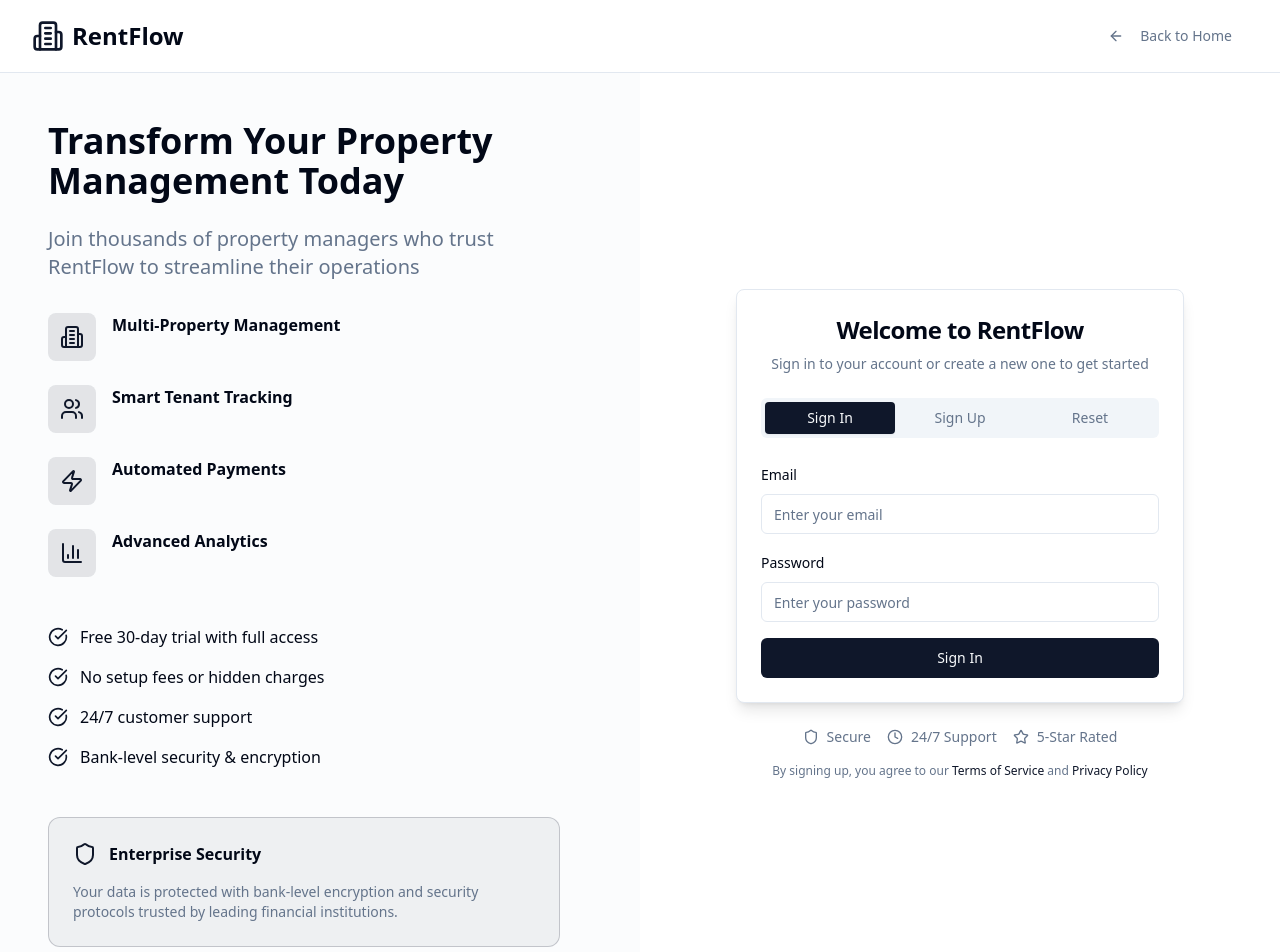
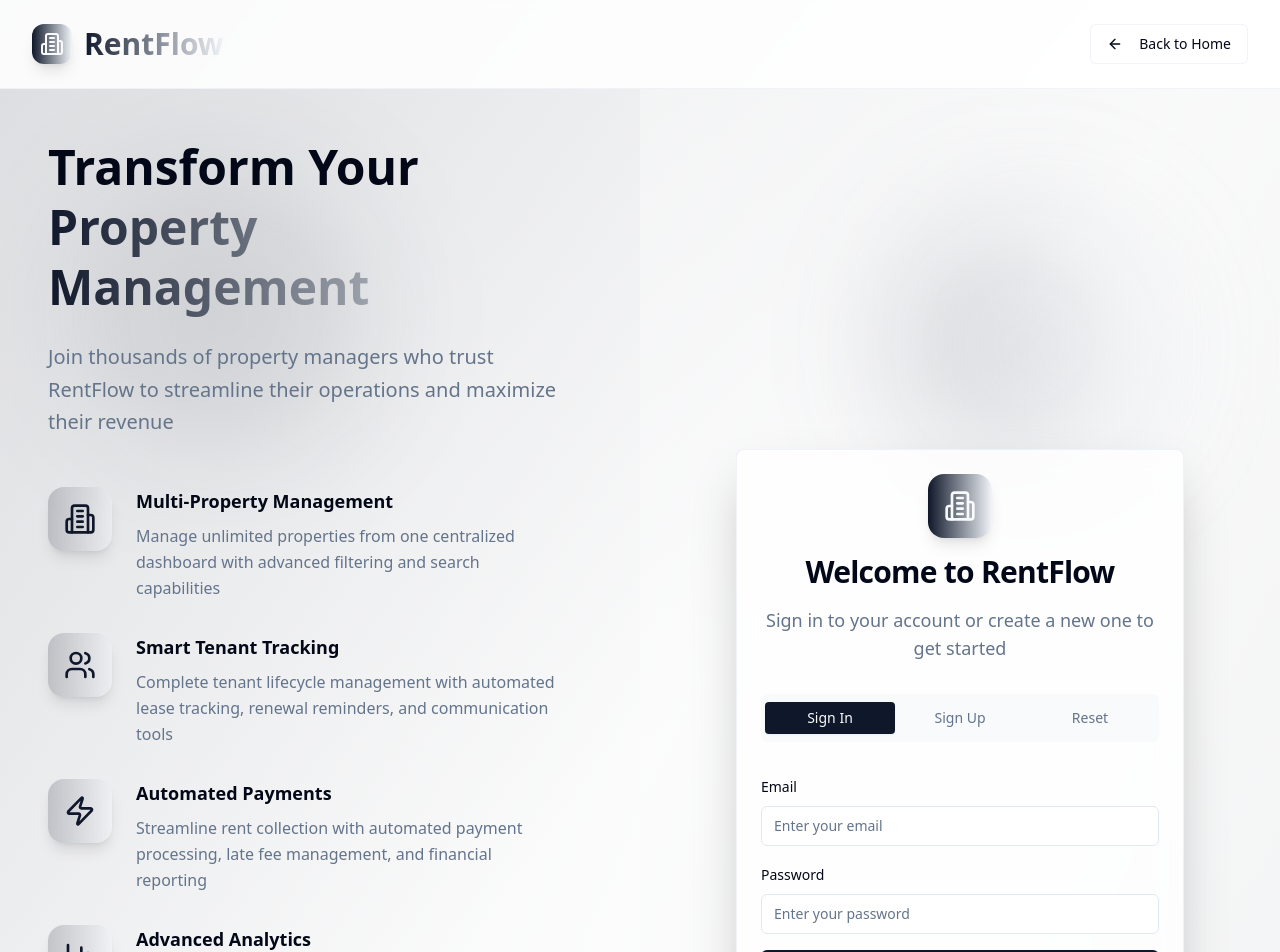
Before and after one commit to addy6361/rent-roll-revolution, a React (Vite) app: page /auth in a window 1280 px wide. Shown: the top 952 px of the page. Built offline with nearby package versions, Linux system fonts and the light colour scheme.

Commit message:
Fix: Auth page feature description error
The error "Property 'desc' does not exist on type" in Auth.tsx is fixed by correcting the property name to 'description' in the features array.

```diff
--- a/src/pages/Auth.tsx
+++ b/src/pages/Auth.tsx
@@ -20,7 +20,7 @@ export const Auth: React.FC = () => {
 
   if (loading) {
     return (
-      <div className="min-h-screen flex items-center justify-center bg-background">
+      <div className="min-h-screen flex items-center justify-center bg-gradient-to-br from-primary/20 via-background to-secondary/20">
         <div className="animate-spin rounded-full h-8 w-8 border-b-2 border-primary"></div>
       </div>
     );
@@ -89,24 +89,24 @@ export const Auth: React.FC = () => {
 
   const features = [
     {
-      icon: <Building2 className="h-6 w-6" />,
+      icon: <Building2 className="h-8 w-8" />,
       title: "Multi-Property Management",
-      description: "Manage unlimited properties from one dashboard"
+      description: "Manage unlimited properties from one centralized dashboard with advanced filtering and search capabilities"
     },
     {
-      icon: <Users className="h-6 w-6" />,
+      icon: <Users className="h-8 w-8" />,
       title: "Smart Tenant Tracking",
-      description: "Complete tenant lifecycle management"
+      description: "Complete tenant lifecycle management with automated lease tracking, renewal reminders, and communication tools"
     },
     {
-      icon: <Zap className="h-6 w-6" />,
+      icon: <Zap className="h-8 w-8" />,
       title: "Automated Payments",
-      description: "Streamline rent collection with automation"
+      description: "Streamline rent collection with automated payment processing, late fee management, and financial reporting"
     },
     {
-      icon: <BarChart3 className="h-6 w-6" />,
+      icon: <BarChart3 className="h-8 w-8" />,
       title: "Advanced Analytics",
-      description: "Real-time insights and performance metrics"
+      description: "Real-time insights and performance metrics with customizable reports and revenue forecasting"
     }
   ];
 
@@ -118,19 +118,23 @@ export const Auth: React.FC = () => {
   ];
 
   return (
-    <div className="min-h-screen bg-background">
+    <div className="min-h-screen bg-gradient-to-br from-primary/10 via-background to-secondary/10">
       {/* Header */}
-      <div className="border-b border-border">
-        <div className="max-w-7xl mx-auto px-4 sm:px-6 lg:px-8 py-4">
+      <div className="border-b border-border/50 bg-background/80 backdrop-blur-sm">
+        <div className="max-w-7xl mx-auto px-4 sm:px-6 lg:px-8 py-6">
           <div className="flex items-center justify-between">
-            <div className="flex items-center space-x-2">
-              <Building2 className="h-8 w-8 text-primary" />
-              <span className="text-2xl font-bold text-foreground">RentFlow</span>
+            <div className="flex items-center space-x-3">
+              <div className="w-10 h-10 bg-gradient-to-r from-primary to-secondary rounded-xl flex items-center justify-center shadow-lg">
+                <Building2 className="h-6 w-6 text-primary-foreground" />
+              </div>
+              <span className="text-3xl font-bold bg-gradient-to-r from-primary to-secondary bg-clip-text text-transparent">
+                RentFlow
+              </span>
             </div>
             <Button
-              variant="ghost"
+              variant="outline"
               onClick={() => navigate('/')}
-              className="text-muted-foreground hover:text-foreground"
+              className="border-border/50 hover:bg-accent/50 backdrop-blur-sm"
             >
               <ArrowLeft className="mr-2 h-4 w-4" />
               Back to Home
@@ -140,100 +144,119 @@ export const Auth: React.FC = () => {
       </div>
 
       {/* Main Content */}
-      <div className="flex-1 flex">
+      <div className="flex-1 flex min-h-[calc(100vh-100px)]">
         {/* Left Side - Features */}
-        <div className="hidden lg:flex lg:w-1/2 bg-muted/30 p-12 flex-col justify-center">
-          <div className="max-w-lg">
-            <h2 className="text-4xl font-bold text-foreground mb-6">
-              Transform Your Property Management Today
+        <div className="hidden lg:flex lg:w-1/2 p-12 flex-col justify-center relative overflow-hidden">
+          {/* Background Elements */}
+          <div className="absolute inset-0 bg-gradient-to-br from-primary/5 to-secondary/5"></div>
+          <div className="absolute top-20 left-20 w-72 h-72 bg-primary/10 rounded-full blur-3xl"></div>
+          <div className="absolute bottom-20 right-20 w-72 h-72 bg-secondary/10 rounded-full blur-3xl"></div>
+
+          <div className="relative z-10 max-w-lg">
+            <h2 className="text-5xl font-bold text-foreground mb-6 leading-tight">
+              Transform Your
+              <span className="block bg-gradient-to-r from-primary to-secondary bg-clip-text text-transparent">
+                Property Management
+              </span>
             </h2>
-            <p className="text-xl text-muted-foreground mb-8">
-              Join thousands of property managers who trust RentFlow to streamline their operations
+            <p className="text-xl text-muted-foreground mb-12 leading-relaxed">
+              Join thousands of property managers who trust RentFlow to streamline their operations and maximize their revenue
             </p>
 
-            <div className="space-y-6 mb-12">
+            <div className="space-y-8 mb-12">
               {features.map((feature, index) => (
-                <div key={index} className="flex items-start gap-4">
-                  <div className="w-12 h-12 rounded-lg bg-primary/10 flex items-center justify-center flex-shrink-0">
+                <div key={index} className="flex items-start gap-6 group">
+                  <div className="w-16 h-16 rounded-2xl bg-gradient-to-r from-primary/20 to-secondary/20 flex items-center justify-center flex-shrink-0 group-hover:scale-110 transition-transform duration-300 shadow-lg">
                     <div className="text-primary">
                       {feature.icon}
                     </div>
                   </div>
                   <div>
-                    <h3 className="font-semibold text-foreground mb-1">{feature.title}</h3>
-                    <p className="text-muted-foreground text-sm">{feature.desc}</p>
+                    <h3 className="font-semibold text-foreground mb-2 text-lg">{feature.title}</h3>
+                    <p className="text-muted-foreground leading-relaxed">{feature.description}</p>
                   </div>
                 </div>
               ))}
             </div>
 
-            <div className="space-y-4">
+            <div className="space-y-4 mb-12">
               {benefits.map((benefit, index) => (
-                <div key={index} className="flex items-center gap-3">
-                  <CheckCircle className="h-5 w-5 text-primary flex-shrink-0" />
-                  <span className="text-foreground">{benefit}</span>
+                <div key={index} className="flex items-center gap-4">
+                  <div className="w-6 h-6 rounded-full bg-gradient-to-r from-green-500 to-emerald-500 flex items-center justify-center flex-shrink-0">
+                    <CheckCircle className="h-4 w-4 text-white" />
+                  </div>
+                  <span className="text-foreground font-medium">{benefit}</span>
                 </div>
               ))}
             </div>
 
-            <div className="mt-12 p-6 bg-primary/5 rounded-xl border border-primary/20">
-              <div className="flex items-center gap-3 mb-4">
-                <Shield className="h-6 w-6 text-primary" />
-                <span className="font-semibold text-foreground">Enterprise Security</span>
+            <div className="p-8 bg-gradient-to-r from-primary/10 to-secondary/10 rounded-3xl border border-primary/20 backdrop-blur-sm shadow-xl">
+              <div className="flex items-center gap-4 mb-6">
+                <div className="w-12 h-12 rounded-xl bg-gradient-to-r from-primary to-secondary flex items-center justify-center">
+                  <Shield className="h-6 w-6 text-primary-foreground" />
+                </div>
+                <span className="font-bold text-foreground text-xl">Enterprise Security</span>
               </div>
-              <p className="text-muted-foreground text-sm">
-                Your data is protected with bank-level encryption and security protocols trusted by leading financial institutions.
+              <p className="text-muted-foreground leading-relaxed">
+                Your data is protected with bank-level encryption and security protocols trusted by leading financial institutions worldwide.
               </p>
             </div>
           </div>
         </div>
 
         {/* Right Side - Auth Form */}
-        <div className="w-full lg:w-1/2 flex items-center justify-center p-8">
-          <div className="w-full max-w-md">
-            <Card className="border-border shadow-lg">
-              <CardHeader className="space-y-2 text-center pb-6">
-                <CardTitle className="text-2xl font-bold text-foreground">
+        <div className="w-full lg:w-1/2 flex items-center justify-center p-8 relative">
+          {/* Background Elements */}
+          <div className="absolute inset-0 bg-gradient-to-tl from-primary/5 to-secondary/5"></div>
+          <div className="absolute top-32 right-32 w-64 h-64 bg-gradient-to-r from-primary/20 to-secondary/20 rounded-full blur-3xl"></div>
+
+          <div className="w-full max-w-md relative z-10">
+            <Card className="border-border/50 shadow-2xl bg-background/80 backdrop-blur-md">
+              <CardHeader className="space-y-4 text-center pb-8">
+                <div className="w-16 h-16 bg-gradient-to-r from-primary to-secondary rounded-2xl flex items-center justify-center mx-auto shadow-lg">
+                  <Building2 className="h-8 w-8 text-primary-foreground" />
+                </div>
+                <CardTitle className="text-3xl font-bold text-foreground">
                   Welcome to RentFlow
                 </CardTitle>
-                <CardDescription className="text-muted-foreground">
+                <CardDescription className="text-muted-foreground text-lg">
                   Sign in to your account or create a new one to get started
                 </CardDescription>
               </CardHeader>
               <CardContent>
                 <Tabs value={activeTab} onValueChange={setActiveTab} className="w-full">
-                  <TabsList className="grid w-full grid-cols-3 mb-6 bg-muted">
+                  <TabsList className="grid w-full grid-cols-3 mb-8 bg-muted/50 backdrop-blur-sm h-12">
                     <TabsTrigger
                       value="signin"
-                      className="data-[state=active]:bg-primary data-[state=active]:text-primary-foreground"
+                      className="data-[state=active]:bg-primary data-[state=active]:text-primary-foreground font-medium"
                     >
                       Sign In
                     </TabsTrigger>
                     <TabsTrigger
                       value="signup"
-                      className="data-[state=active]:bg-primary data-[state=active]:text-primary-foreground"
+                      className="data-[state=active]:bg-primary data-[state=active]:text-primary-foreground font-medium"
                     >
                       Sign Up
                     </TabsTrigger>
                     <TabsTrigger
                       value="reset"
-                      className="data-[state=active]:bg-primary data-[state=active]:text-primary-foreground"
+                      className="data-[state=active]:bg-primary data-[state=active]:text-primary-foreground font-medium"
                     >
                       Reset
                     </TabsTrigger>
                   </TabsList>
 
                   {error && (
-                    <Alert className="mb-4 border-destructive/50 bg-destructive/10">
-                      <AlertDescription className="text-destructive">
+                    <Alert className="mb-6 border-destructive/50 bg-destructive/10 backdrop-blur-sm">
+                      <AlertDescription className="text-destructive font-medium">
                         {error}
                       </AlertDescription>
                     </Alert>
                   )}
 
                   {success && (
-                    <Alert className="mb-4 border-green-500/50 bg-green-500/10">
-                      <AlertDescription className="text-green-700">
+                    <Alert className="mb-6 border-green-500/50 bg-green-500/10 backdrop-blur-sm">
+                      <AlertDescription className="text-green-700 font-medium">
                         {success}
                       </AlertDescription>
                     </Alert>
@@ -348,26 +371,26 @@ export const Auth: React.FC = () => {
             </Card>
 
             {/* Trust Indicators */}
-            <div className="mt-6 text-center space-y-4">
-              <div className="flex justify-center items-center gap-4 text-muted-foreground text-sm">
-                <div className="flex items-center gap-2">
-                  <Shield className="h-4 w-4" />
-                  <span>Secure</span>
+            <div className="mt-8 text-center space-y-6">
+              <div className="flex justify-center items-center gap-6 text-muted-foreground">
+                <div className="flex items-center gap-2 bg-background/50 backdrop-blur-sm px-4 py-2 rounded-full border border-border/50">
+                  <Shield className="h-5 w-5 text-primary" />
+                  <span className="font-medium">Secure</span>
                 </div>
-                <div className="flex items-center gap-2">
-                  <Clock className="h-4 w-4" />
-                  <span>24/7 Support</span>
+                <div className="flex items-center gap-2 bg-background/50 backdrop-blur-sm px-4 py-2 rounded-full border border-border/50">
+                  <Clock className="h-5 w-5 text-primary" />
+                  <span className="font-medium">24/7 Support</span>
                 </div>
-                <div className="flex items-center gap-2">
-                  <Star className="h-4 w-4" />
-                  <span>5-Star Rated</span>
+                <div className="flex items-center gap-2 bg-background/50 backdrop-blur-sm px-4 py-2 rounded-full border border-border/50">
+                  <Star className="h-5 w-5 text-primary" />
+                  <span className="font-medium">5-Star Rated</span>
                 </div>
               </div>
-              <p className="text-xs text-muted-foreground">
+              <p className="text-sm text-muted-foreground">
                 By signing up, you agree to our{' '}
-                <a href="#" className="text-primary hover:underline">Terms of Service</a>
+                <a href="#" className="text-primary hover:underline font-medium">Terms of Service</a>
                 {' '}and{' '}
-                <a href="#" className="text-primary hover:underline">Privacy Policy</a>
+                <a href="#" className="text-primary hover:underline font-medium">Privacy Policy</a>
               </p>
             </div>
           </div>
```
